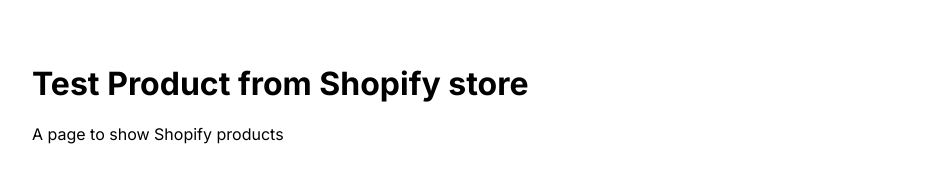
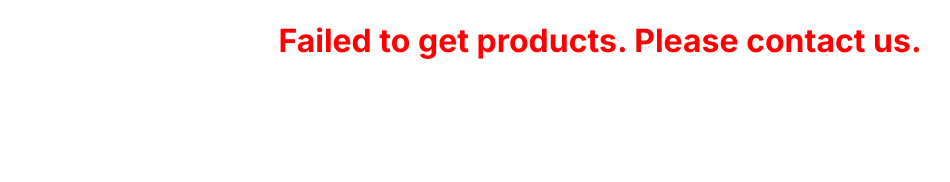
Before and after one commit to khorramk/shopify-test-products, a plain HTML site: page index.html in a window 1280 px wide. Shown: the whole page, without its empty margins (40-990 px from the left). Drawn offline with Linux system fonts and the light colour scheme.

Commit message:
A simple error message just in case

```diff
--- a/index.css
+++ b/index.css
@@ -89,3 +89,8 @@
 .intro {
     margin: 4rem;
 }
+
+.error-message {
+    text-align: center;
+    color: red;
+}
--- a/index.js
+++ b/index.js
@@ -20,6 +20,7 @@
         })
         .catch((err) => {
             console.error(err);
+            document.getElementById('main').innerHTML = '<h1 class="error-message">Failed to get products. Please contact us.</h1>'
         })
 }
 
```
